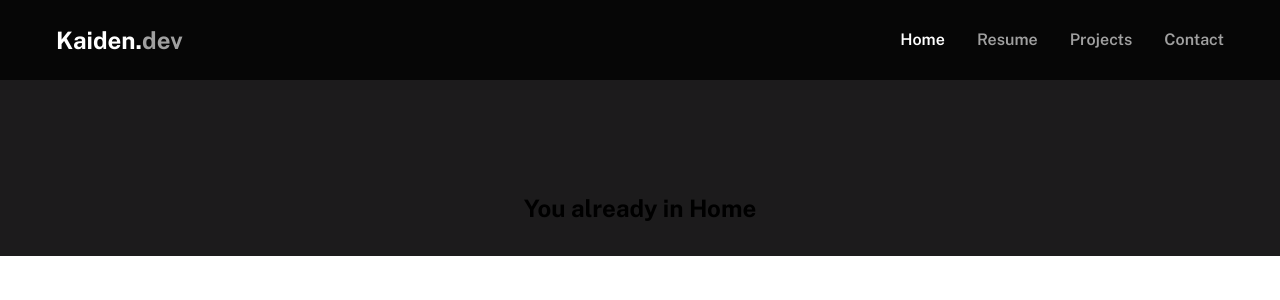
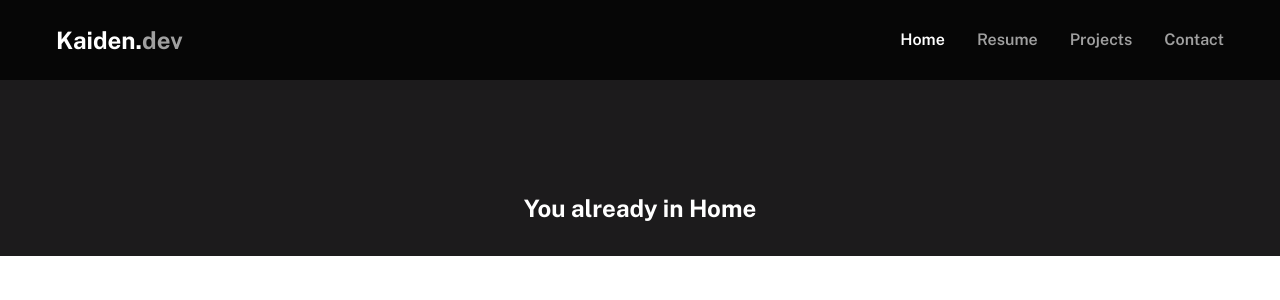
Before and after one commit to Harindrawahyu/kaiden-blog, a React (Vite) app: page / in a window 1280 px wide. Shown: the top 300 px of the page. Built offline with nearby package versions, Linux system fonts and the light colour scheme.

Commit message:
add: detailprojectspage

```diff
--- a/index.html
+++ b/index.html
@@ -9,7 +9,7 @@
   <link rel="preconnect" href="https://fonts.gstatic.com" crossorigin>
   <link href="https://fonts.googleapis.com/css2?family=Public+Sans:ital,wght@0,100..900;1,100..900&display=swap"
     rel="stylesheet">
-  <title>Kaiden's Blog </title>
+  <title>Kaiden Portfolio</title>
 </head>
 
 <body>
--- a/src/App.jsx
+++ b/src/App.jsx
@@ -15,7 +15,6 @@ function App() {
         <Route path='/Resume' element={<ResumePage />} />
         <Route path='/Projects' element={<ProjectsPage />} />
         <Route path='/Contact' element={<ContactPage />} />
-
         {/* NOT FOUND */}
         <Route path='/*' element={<NotFoundPage />} />
       </Routes>
--- /dev/null
+++ b/src/pages/DetailProjectPage.jsx
@@ -0,0 +1,5 @@
+import { useSearchParams } from "react-router";
+
+const DetailProjects = () => {
+
+}
--- a/src/pages/HomePage.jsx
+++ b/src/pages/HomePage.jsx
@@ -16,7 +16,7 @@ export default function HomePage() {
 
       {/* Main Content */}
       <div className="flex flex-col items-center gap-6 p-8 bg-[#1C1B1C]">
-        <h1 className="mt-20 text-2xl font-bold">You already in Home</h1>
+        <h1 className="mt-20 text-2xl text-white font-bold">You already in Home</h1>
       </div>
 
       {/* Right Sidebar */}
--- a/src/pages/NotFoundPage.jsx
+++ b/src/pages/NotFoundPage.jsx
@@ -1,6 +1,6 @@
 export default function NotFoundPage() {
     return (
-        <div className="items-center justify-center font-bold text-4xl">
+        <div className=" text-2xl text-white font-bold flex flex-col items-center">
             <h1>Upss... Not Found</h1>
         </div>
     );
--- a/src/pages/ProjectsPage.jsx
+++ b/src/pages/ProjectsPage.jsx
@@ -36,7 +36,6 @@ export default function ProjectsPage() {
             {/* Left Sidebar */}
             {/* <LeftSidebar /> */}
 
-
             {/* Main Content */}
             <div className="flex flex-col items-center gap-6 p-8 bg-[#1C1B1C]">
                 <h1 className="mt-20 text-2xl font-bold">Projects i have working on</h1>
```
